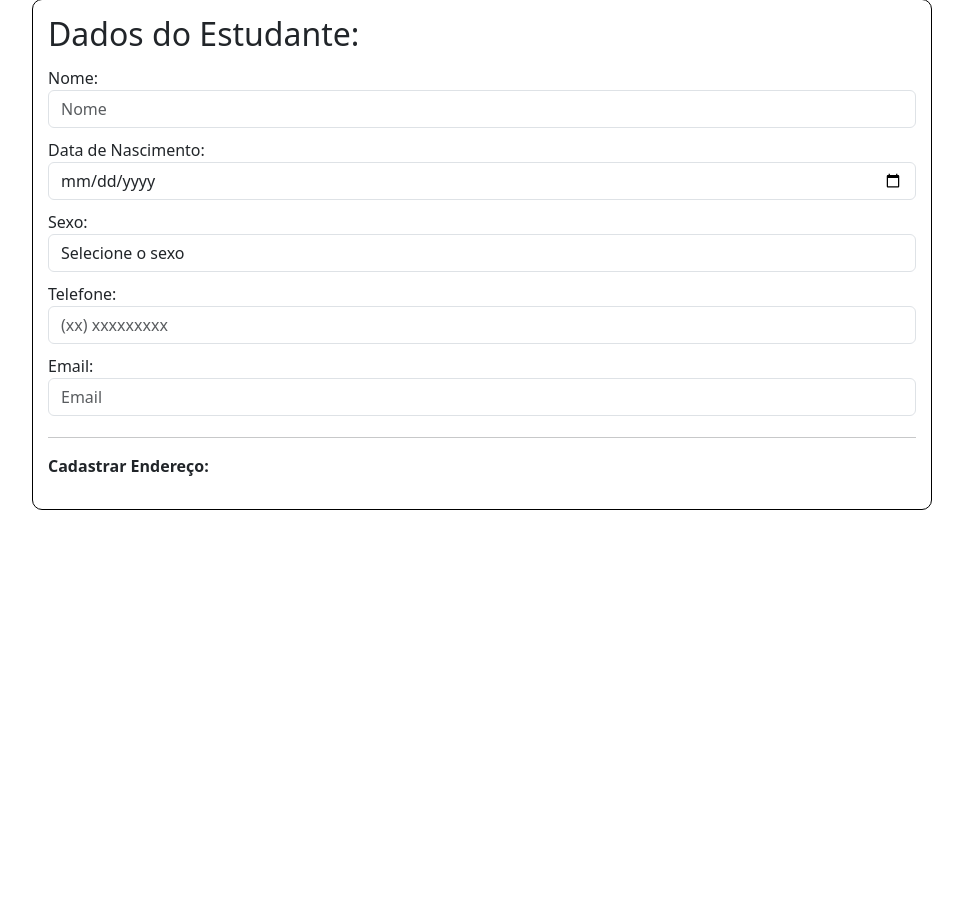
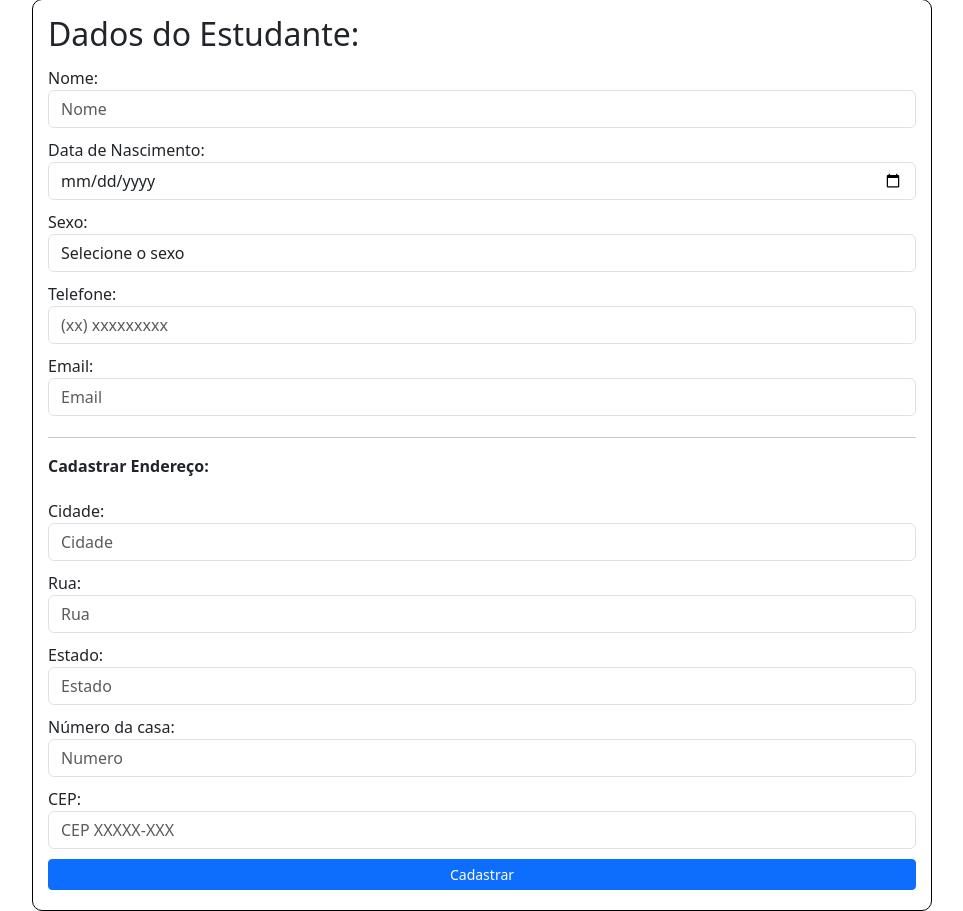
Before and after one commit to matheus30507-prog/Projeto_Cadastro_Estudante, a PHP site: page /cadastro_estudante/estudante.php in a window 1280 px wide. Shown: the part 167-1078 px from the top of the page, without its empty margins (158-1121 px from the left). Before the commit the page ends 677 px from the top, so only its background shows below. Run offline with PHP 8.4, Linux system fonts and the light colour scheme.

Commit message:
Finalizando interface de cadastro de estudantes

```diff
--- a/cadastro_estudante/estudante.php
+++ b/cadastro_estudante/estudante.php
@@ -52,6 +52,33 @@
   			<hr>
   			<p style="font-weight: bold;">Cadastrar Endereço:</p>
 
+  			<div class="form-group">
+    			<label>Cidade:</label>
+    			<input type="text" class="form-control" name="endereco[cidade]" placeholder="Cidade" required>
+  			</div>
+
+  			<div class="form-group">
+    			<label>Rua:</label>
+    			<input type="text" class="form-control" name="endereco[rua]" placeholder="Rua" required>
+  			</div>
+
+  			 <div class="form-group">
+    			<label>Estado:</label>
+    			<input type="text" class="form-control" name="endereco[estado]" placeholder="Estado" required>
+  			</div>
+
+  			<div class="form-group">
+    			<label>Número da casa:</label>
+    			<input type="text" class="form-control" name="endereco[numero_casa]" placeholder="Numero" required>
+  			</div>
+
+  			<div class="form-group">
+    			<label>CEP:</label>
+    			<input type="text" class="form-control" name="endereco[cidade]" placeholder="CEP XXXXX-XXX" required>
+  			</div>
+
+  			<button type="button" class="btn btn-primary btn-sm">Cadastrar</button>
+
 		</form>
 </body>
 </html>
--- a/cadastro_estudante/salvar_estudante.php
+++ b/cadastro_estudante/salvar_estudante.php
@@ -1,3 +1,8 @@
 <?php
 
 require_once "../conexao.php"
+
+
+$banco = $conexao->selectDatabase("EstudanteDB")
+
+$colecao = $banco->selectCollection("estudantes")
```
